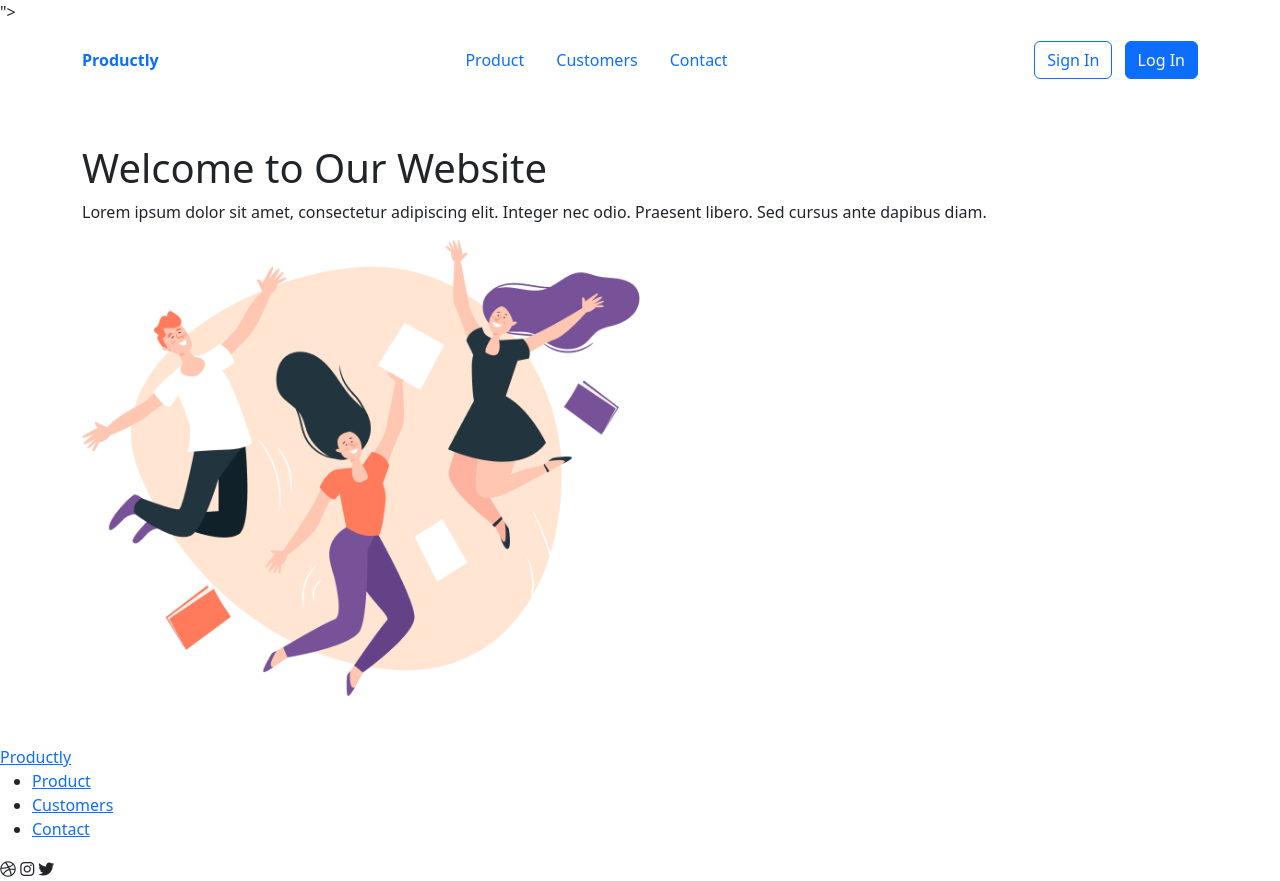
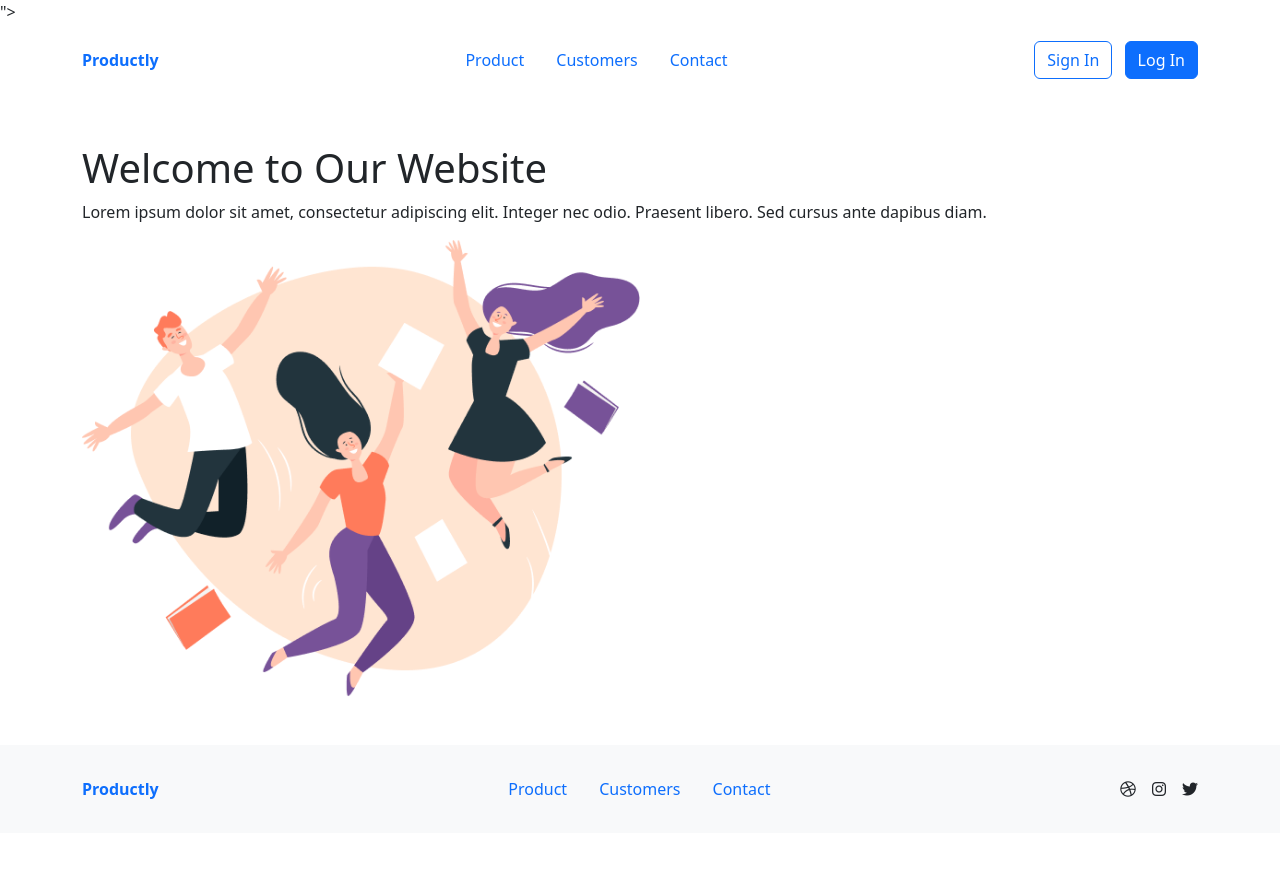
Before and after one commit to Kaca-S/Bootstrap, a plain HTML site: page index.html in a window 1280 px wide. After the commit the page ends 833 px from the top, so only its background shows below. Drawn offline with nearby package versions, Linux system fonts and the light colour scheme.

Commit message:
added classes to footer and anchor tags and hoover effect to social icons

```diff
--- a/index.html
+++ b/index.html
@@ -37,20 +37,20 @@
     </div>
   </main>
 
-<footer class="footer">
-    <div class="footer-container">
-      <a href="index.html" class="logo">Productly</a>
-      <nav class="nav">
-        <ul>
-            <li><a href="pages/product.html">Product</a></li>
-            <li><a href="pages/customers.html">Customers</a></li>
-            <li><a href="pages/contact.html">Contact</a></li>
-        </ul>
+<footer class="bg-light py-4">
+    <div class="container d-flex justify-content-between align-items-center">
+      <a href="index.html" class="logo fw-bold text-decoration-none">Productly</a>
+      <nav>
+        <ul class="nav">
+            <li class="nav-item"><a href="pages/product.html" class="nav-link">Product</a></li>
+            <li class="nav-item"><a href="pages/customers.html" class="nav-link">Customers</a></li>
+            <li class="nav-item"><a href="pages/contact.html" class="nav-link">Contact</a></li>
+         </ul>
       </nav>
-     <div class="social-icons">
-        <i class="fa-brands fa-dribbble"></i>
-        <i class="fa-brands fa-instagram"></i>
-        <i class="fa-brands fa-twitter"></i>
+     <div class="social-icons d-flex gap-3">
+        <a href="#" class="text-dark"><i class="fa-brands fa-dribbble"></i></a>
+        <a href="#" class="text-dark"><i class="fa-brands fa-instagram"></i></a>
+        <a href="#" class="text-dark"><i class="fa-brands fa-twitter"></i></a>
      </div>
     </div>
 </footer>
--- a/styles/index.css
+++ b/styles/index.css
@@ -0,0 +1,8 @@
+.social-icons a {
+  transition: color 0.3s, transform 0.3s;
+}
+
+.social-icons a:hover {
+  color: #0d6efd;
+  transform: scale(1.2);
+}
```
